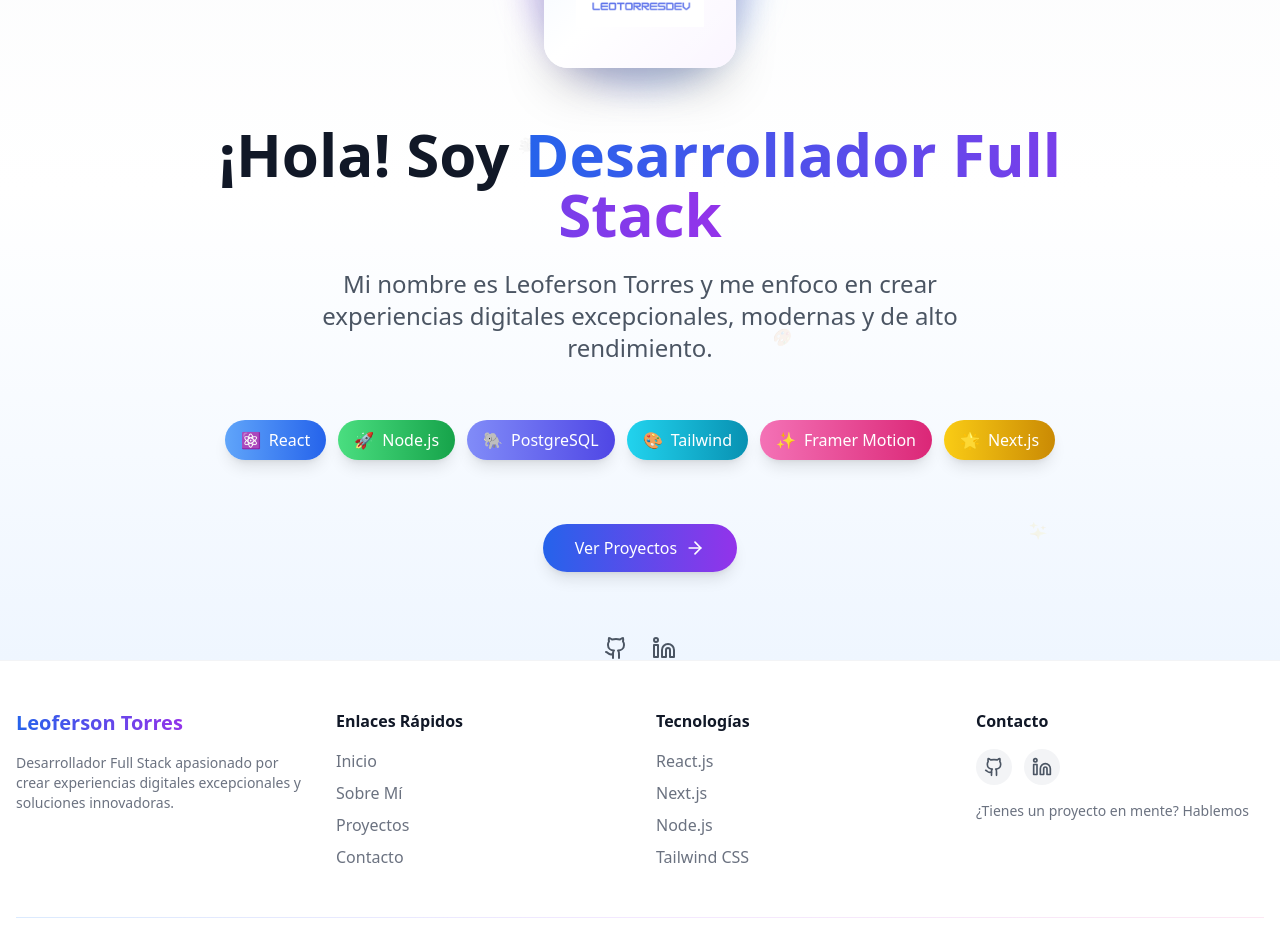
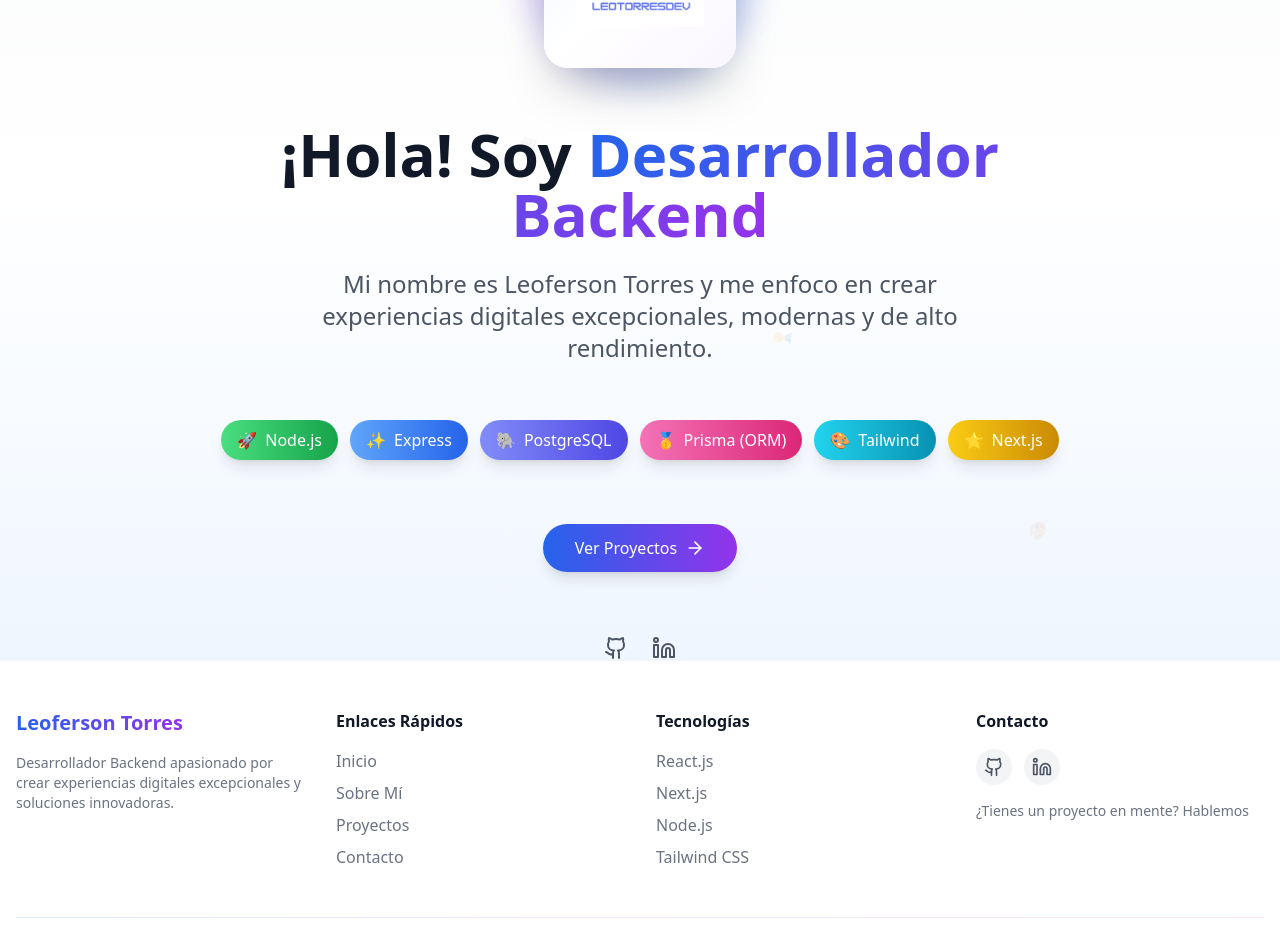
Before and after one commit to Leotorresdev/Portfolio-leoferson, a Next.js app: page / in a window 1280 px wide. Shown: the part 284-1212 px from the top of the page. Built offline with nearby package versions, Linux system fonts and the light colour scheme.

Commit message:
actualizado

```diff
--- a/src/components/About.jsx
+++ b/src/components/About.jsx
@@ -9,7 +9,7 @@ const educationDetails = {
   university: 'Universidad Valle del Momboy',
   career: 'Ingeniería en Computación',
   duration: '2025 - Presente',
-  status: 'Cursando Pasantías',
+  status: ' Practicas profesionales',
 };
 
 const specialties = [
--- a/src/components/Footer.jsx
+++ b/src/components/Footer.jsx
@@ -77,7 +77,7 @@ export default function Footer() {
               </h3>
             </Link>
             <p className="text-gray-500 text-sm">
-              Desarrollador Full Stack apasionado por crear experiencias digitales excepcionales y soluciones innovadoras.
+              Desarrollador Backend apasionado por crear experiencias digitales excepcionales y soluciones innovadoras.
             </p>
           </div>
 
--- a/src/components/HeroSection.jsx
+++ b/src/components/HeroSection.jsx
@@ -6,11 +6,11 @@ import { ArrowRight, Github, Linkedin, Twitter } from 'lucide-react';
 import Link from 'next/link';
 
 const tech = [
-  { name: 'React', color: 'from-blue-400 to-blue-600', icon: '⚛️' },
   { name: 'Node.js', color: 'from-green-400 to-green-600', icon: '🚀' },
+  { name: 'Express', color: 'from-blue-400 to-blue-600', icon: '✨' },
   { name: 'PostgreSQL', color: 'from-indigo-400 to-indigo-600', icon: '🐘' },
+  { name: 'Prisma (ORM)', color: 'from-pink-400 to-pink-600', icon: '🥇' },
   { name: 'Tailwind', color: 'from-cyan-400 to-cyan-600', icon: '🎨' },
-  { name: 'Framer Motion', color: 'from-pink-400 to-pink-600', icon: '✨' },
   { name: 'Next.js', color: 'from-yellow-400 to-yellow-600', icon: '🌟' },
 ];
 
@@ -144,7 +144,7 @@ export default function Hero() {
           >
             ¡Hola! Soy{' '}
             <span className="bg-gradient-to-r from-blue-600 to-purple-600 bg-clip-text text-transparent">
-              Desarrollador Full Stack
+              Desarrollador Backend
             </span>
           </motion.h1>
 
```
